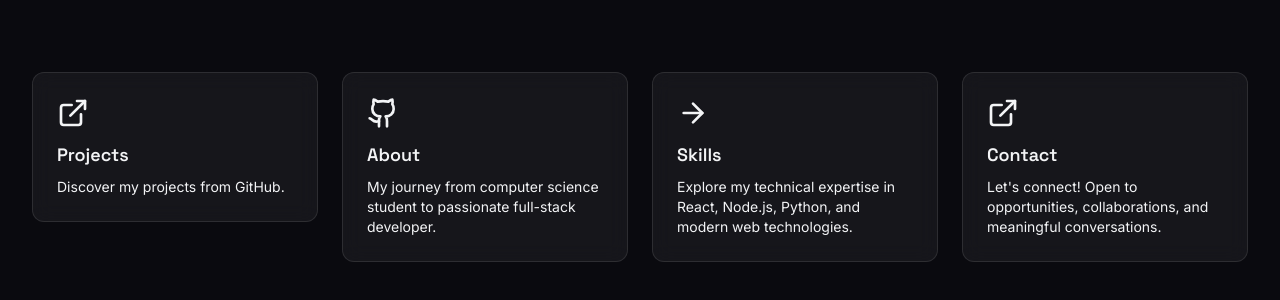
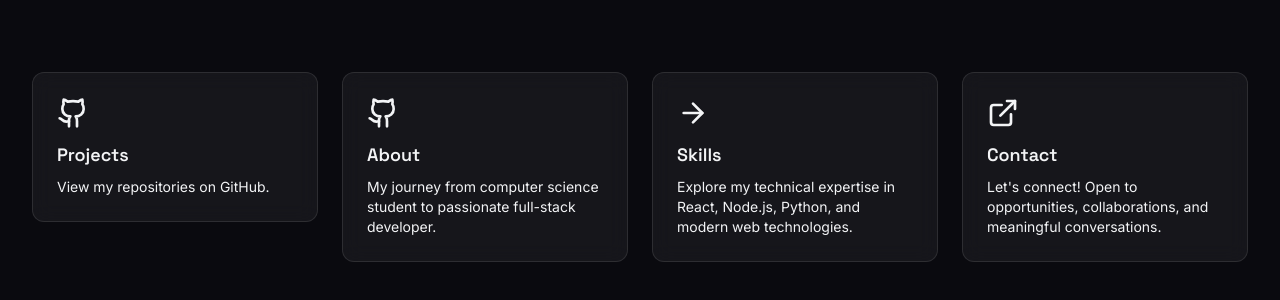
Before and after one commit to Wilfred2002/portfolio-website, a Next.js app: page / in a window 1280 px wide. Shown: the part 4008-4308 px from the top of the page. Built offline with nearby package versions, Linux system fonts and the light colour scheme.

Commit message:
rerouted projects

```diff
--- a/src/app/HomePageClient.tsx
+++ b/src/app/HomePageClient.tsx
@@ -182,19 +182,19 @@ export default function HomePageClient() {
       {/* Quick Navigation */}
       <section className="container mx-auto px-4 sm:px-6 lg:px-8 py-20">
         <div className="grid grid-cols-1 md:grid-cols-2 lg:grid-cols-4 gap-6">
-          <Link href="/projects" className="group">
+          <a href="https://github.com/wilfred2002?tab=repositories" target="_blank" rel="noopener noreferrer" className="group">
             <div className="glass rounded-xl border border-white/10 p-6 hover:border-white/20 transition-all duration-300 group-hover:shadow-lg group-hover:shadow-primary/10">
               <div className="text-primary mb-3">
-                <ExternalLink className="w-8 h-8" />
+                <Github className="w-8 h-8" />
               </div>
               <h3 className="text-lg font-semibold mb-2 group-hover:text-primary transition-colors">
                 Projects
               </h3>
               <p className="text-sm text-muted-foreground">
-                Discover my projects from GitHub.
+                View my repositories on GitHub.
               </p>
             </div>
-          </Link>
+          </a>
 
           <Link href="/about" className="group">
             <div className="glass rounded-xl border border-white/10 p-6 hover:border-white/20 transition-all duration-300 group-hover:shadow-lg group-hover:shadow-secondary/10">
--- a/src/app/projects/page.tsx
+++ b/src/app/projects/page.tsx
@@ -1,18 +1,15 @@
 import { Metadata } from 'next';
-import ProjectGrid from '@/components/projects/ProjectGrid';
-import ProjectFilter from '@/components/projects/ProjectFilter';
-import { useProjects } from '@/hooks/useProjects';
-import ProjectsClient from '@/components/projects/ProjectsClient';
+import { redirect } from 'next/navigation';
 
 export const metadata: Metadata = {
   title: 'Projects | Portfolio',
-  description: 'Work I\'ve built.',
+  description: 'View my projects on GitHub.',
   openGraph: {
     title: 'Projects | Portfolio',
-    description: 'Work I\'ve built.',
+    description: 'View my projects on GitHub.',
   },
 };
 
 export default function ProjectsPage() {
-  return <ProjectsClient />;
+  redirect('https://github.com/wilfred2002?tab=repositories');
 }
```
